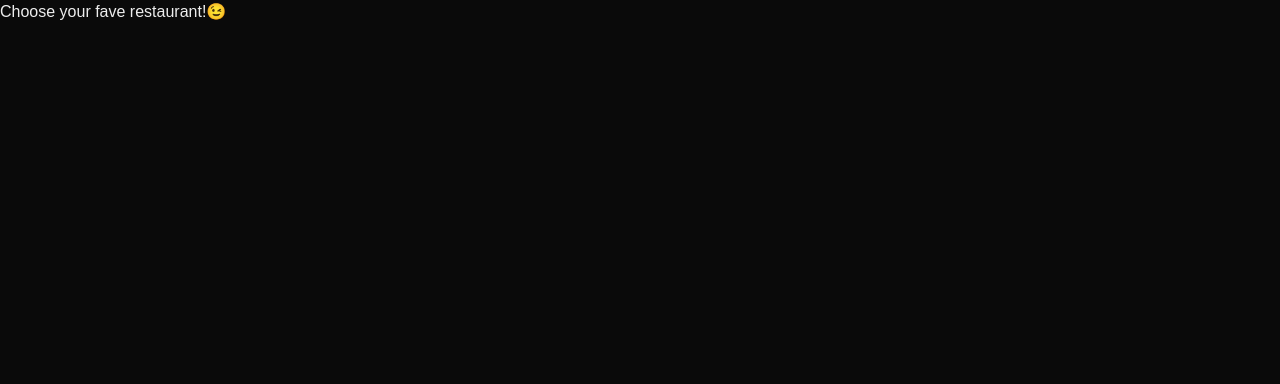
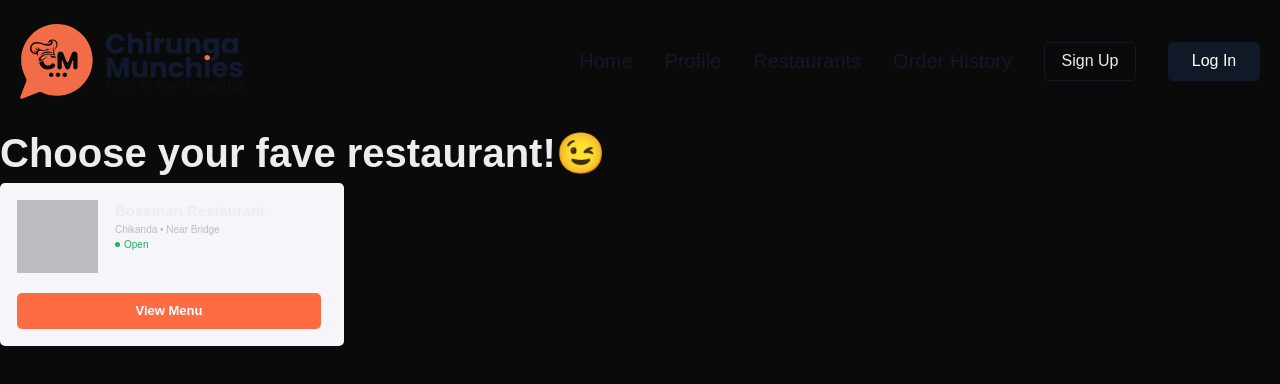
Before and after one commit to Omikhe/food-delivery-system, a Next.js app: page /restaurants in a window 1280 px wide. Shown: the top 384 px of the page. Built offline with nearby package versions, Linux system fonts and the light colour scheme.

Commit message:
start styling restaurand card

```diff
--- a/app/restaurants/page.tsx
+++ b/app/restaurants/page.tsx
@@ -1,7 +1,26 @@
+import Navbar from "../components/layout/navbar"
+
 export default function Page() {
     return (
         <>
-            <div>Choose your fave restaurant!😉</div>
+            <Navbar />
+            <div className="lg:text-[40px] lg:font-bold">Choose your fave restaurant!😉</div>
+            <div className="lg:flex lg:flex-col lg:w-[344px] lg:h-[163px] lg:bg-[#F6F5FA] lg:justify-center lg:items-start lg:p-[17px] lg:rounded-[5px]">
+                <div className="lg:flex lg:w-[257.63px] lg:h-[73.13px] lg:mb-[20px]">
+                    <div className="lg:w-[81.02px] lg:h-[73.13px] lg:bg-[#BCBDC1] lg:mr-[17px]"></div>
+                    <div>
+                        <h1 className="lg:font-semibold lg:text-[15px]">Bossman Restaurant</h1>
+                        <h2 className="lg:font-normal lg:text-[10px] lg:text-[#BCBDC1]">Chikanda • Near Bridge</h2>
+                        <div className="lg:flex lg:items-center">
+                            <div className="lg:w-[5px] lg:h-[5px] lg:rounded-full lg:bg-[#27AE61]  mr-1"></div>
+                            <h2 className="lg:text-[#27AE61] lg:font-medium lg:text-[10px]">Open</h2>
+                        </div>
+                    </div>
+                </div>
+                <button className="w-[109.53px] h-[45px] bg-[#FF6C44] text-[#ffffff] lg:font-semibold rounded-[5px] lg:w-[304px] lg:h-[40px] lg:text-[13px] lg:hover:bg-[#ED5A32]">
+                    View Menu
+                </button>
+            </div>
         </>
     );
 }
```
